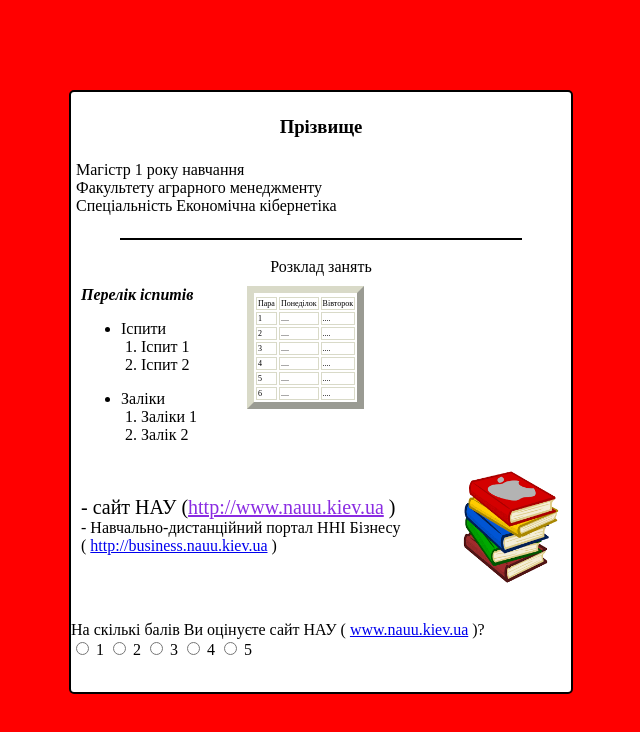
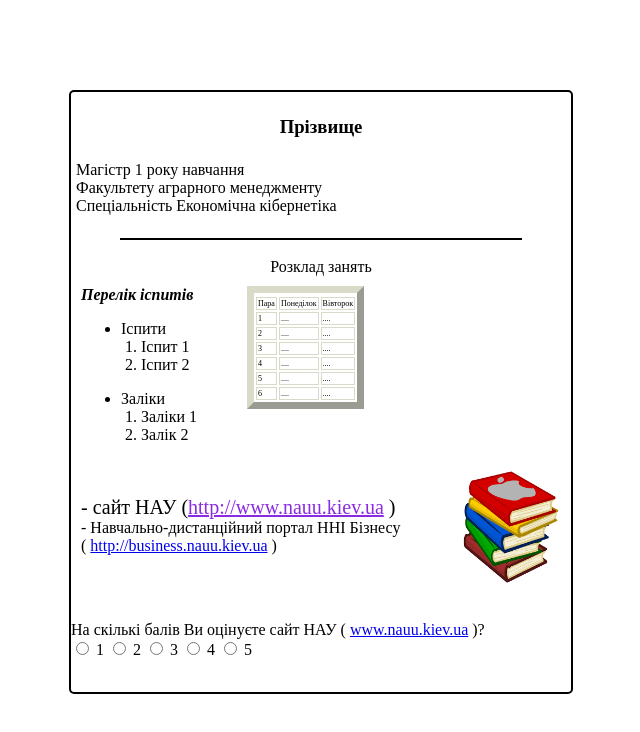
Before and after one commit to vasylchuhunofff/work_666, a plain HTML site: page index.html in a window 1280 px wide. Shown: the whole page, without its empty margins (319-959 px from the left). Drawn offline with Linux system fonts and the light colour scheme.

Commit message:
delete bg color

```diff
--- a/css/stile.css
+++ b/css/stile.css
@@ -90,9 +90,7 @@ tr,td{
     margin-top: 20px;
 }
 
-html{
-background: red;
-}
+
 
 .html_1{
     padding-top: 10px;
```
